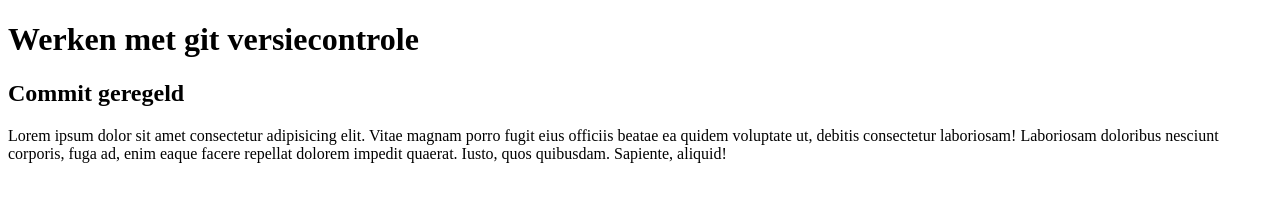
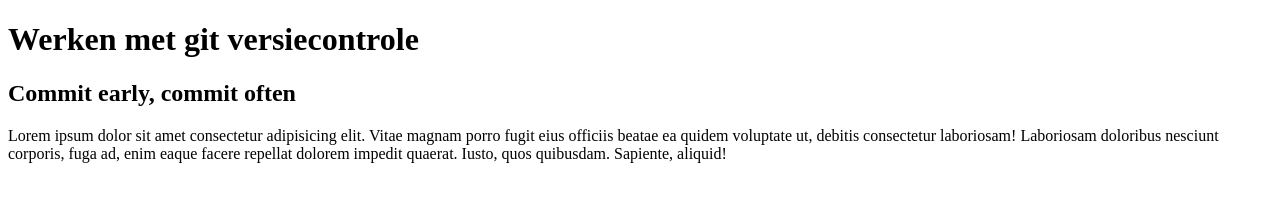
Before and after one commit to janvanhee/Module2-git, a plain HTML site: page index.html in a window 1280 px wide. Drawn offline with Linux system fonts and the light colour scheme.

Commit message:
tekst h2 aangepast

```diff
--- a/index.html
+++ b/index.html
@@ -9,7 +9,7 @@
 
 <body>
   <h1>Werken met git versiecontrole</h1>
-  <h2>Commit geregeld</h2>
+  <h2>Commit early, commit often</h2>
   <p>Lorem ipsum dolor sit amet consectetur adipisicing elit. Vitae magnam porro fugit eius officiis beatae ea quidem
     voluptate ut, debitis consectetur laboriosam! Laboriosam doloribus nesciunt corporis, fuga ad, enim eaque facere
     repellat dolorem impedit quaerat. Iusto, quos quibusdam. Sapiente, aliquid!</p>
```
